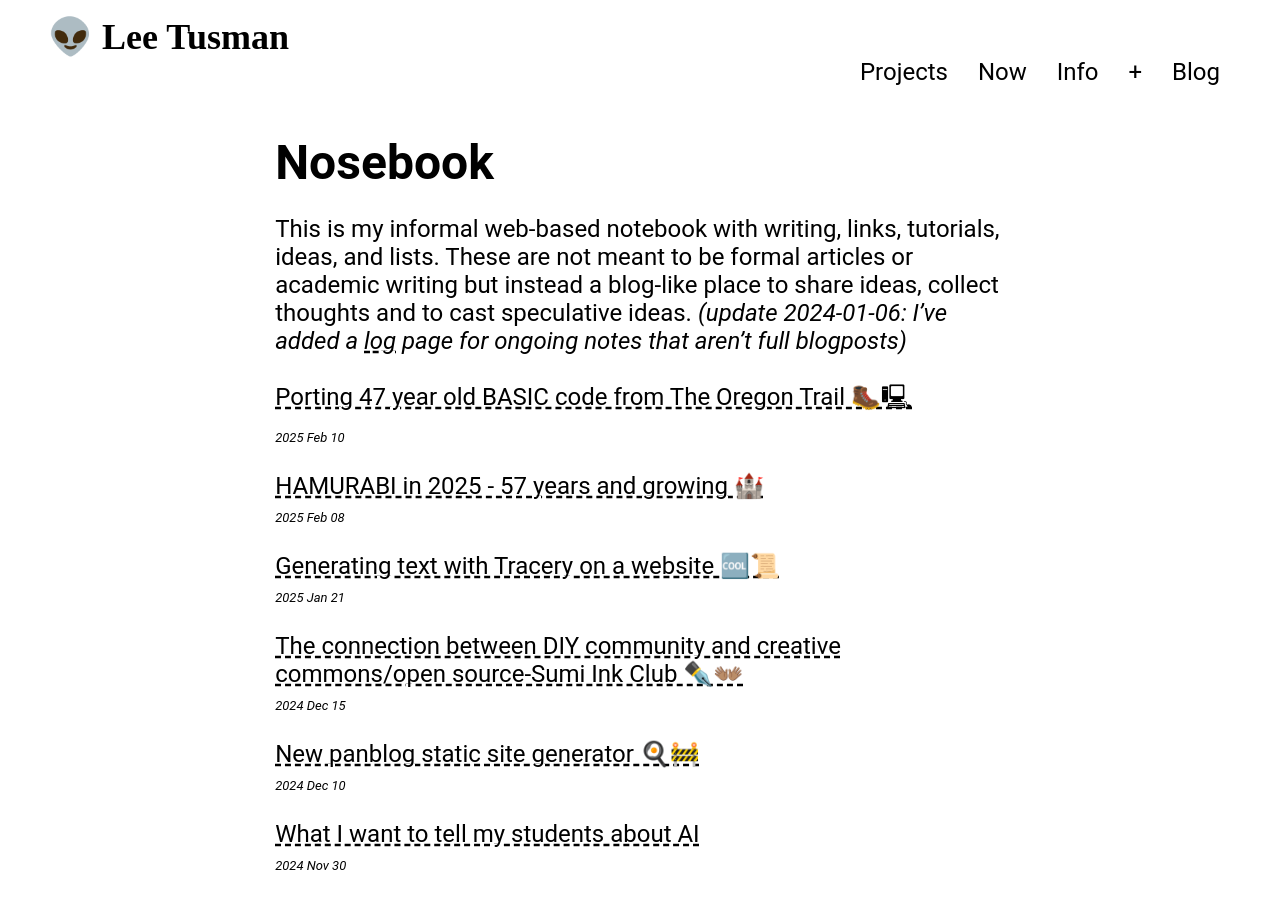
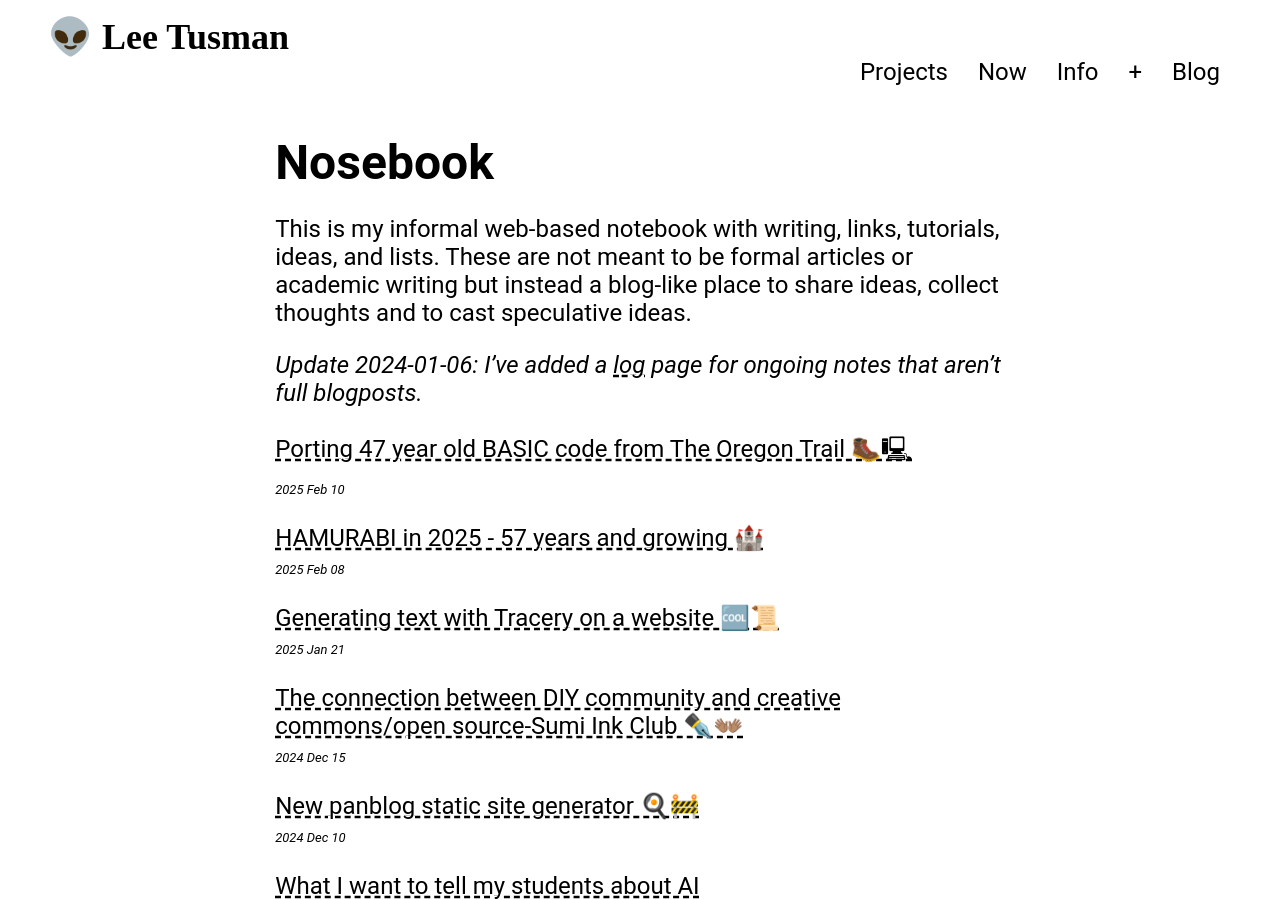
Before and after one commit to lee2sman/nosebook, a Jekyll site: the page built from index.md, in a window 1280 px wide and 900 px high. Built offline with Jekyll 4.4.1, drawn with Linux system fonts in a browser that asks for light colours; some web fonts are replaced.

Commit message:
update log

```diff
--- a/index.md
+++ b/index.md
@@ -4,7 +4,9 @@ layout: default
 
 # Nosebook
 
-This is my informal web-based notebook with writing, links, tutorials, ideas, and lists. These are not meant to be formal articles or academic writing but instead a blog-like place to share ideas, collect thoughts and to cast speculative ideas. *(update 2024-01-06: I've added a [log](log) page for ongoing notes that aren't full blogposts)*
+This is my informal web-based notebook with writing, links, tutorials, ideas, and lists. These are not meant to be formal articles or academic writing but instead a blog-like place to share ideas, collect thoughts and to cast speculative ideas.
+
+*Update 2024-01-06: I've added a [log](log) page for ongoing notes that aren't full blogposts.*
 
 <ul>
   {% for post in site.posts %}
```
Also changed, not shown: log.md (+6 -0 lines), images/log/cyberhoss-win.png (added).
